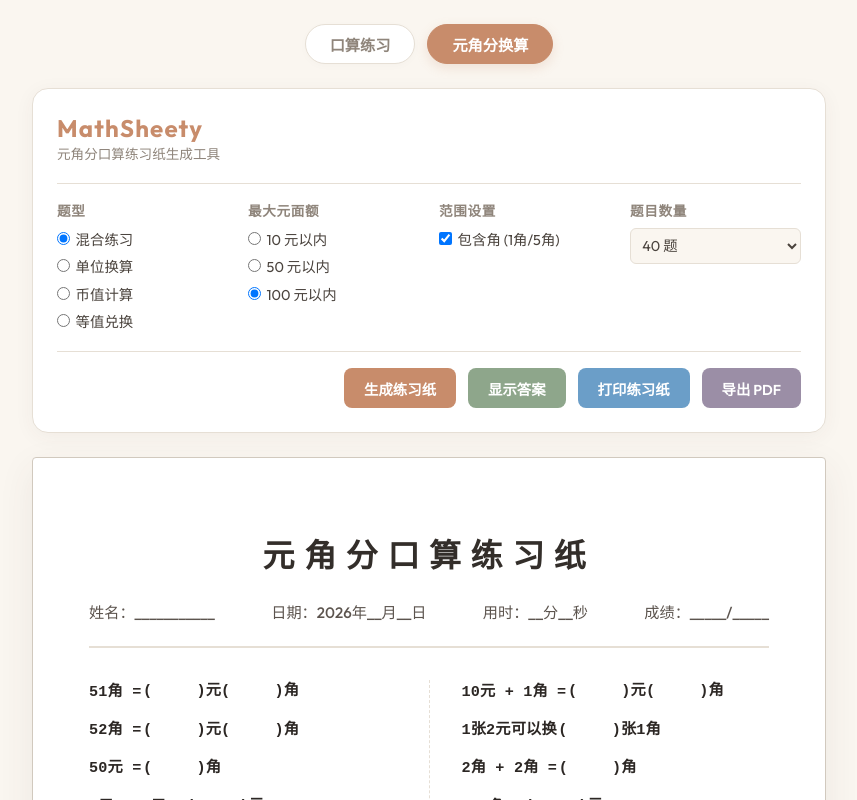
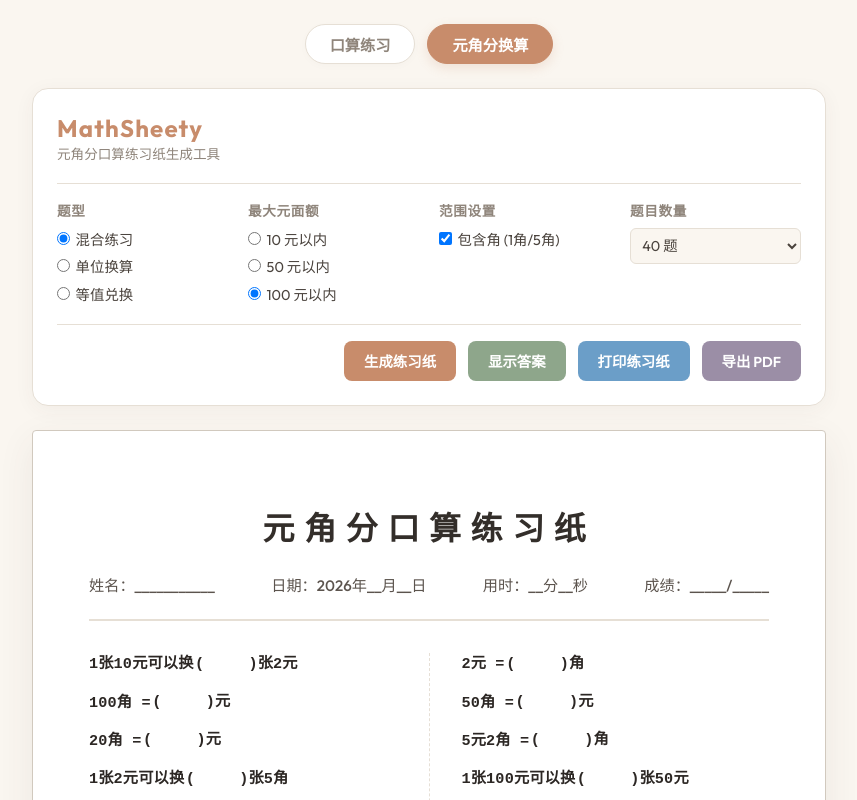
Before and after one commit to lulalulaluobo/MathSheety, a website: page currency.html in a window 1280 px wide. Both pictures are taken after a click on the button "生成练习纸". Shown: the top 800 px of the page, without its empty margins (211-1068 px from the left). Drawn offline with Linux system fonts and the light colour scheme.

Commit message:
refactor: remove Value Calculation (arithmetic) question type

```diff
--- a/currency.html
+++ b/currency.html
@@ -25,7 +25,6 @@
         <div class="radio-group">
           <label><input type="radio" name="op-type" value="mix" checked> 混合练习</label>
           <label><input type="radio" name="op-type" value="convert"> 单位换算</label>
-          <label><input type="radio" name="op-type" value="arithmetic"> 币值计算</label>
           <label><input type="radio" name="op-type" value="exchange"> 等值兑换</label>
         </div>
       </div>
--- a/currency.js
+++ b/currency.js
@@ -92,117 +92,7 @@ function generateConversion(maxYuan, includeJiao) {
 }
 
 /**
- * 2. 币值加减法计算生成
- */
-function generateArithmetic(maxYuan, includeJiao) {
-  const validYuans = YUAN_DENOMINATIONS.filter(v => v <= maxYuan);
-  const templates = [];
-
-  // A1: X元 + Y元 = ( )元
-  templates.push(() => {
-    // 确保加数和被加数和在合理范围内，且使用面额或常见组合
-    const a = randomChoice(validYuans.filter(v => v < maxYuan));
-    const b = randomChoice(validYuans.filter(v => v <= maxYuan - a));
-    return {
-      expr: `${a}元 + ${b}元 = `,
-      ansHtml: `( <span class="ans-val">${a + b}</span> )元`,
-      key: `arith_y_add_${a}_${b}`
-    };
-  });
-
-  // A2: X元 - Y元 = ( )元
-  templates.push(() => {
-    const a = randomChoice(validYuans.filter(v => v > 1));
-    const b = randomChoice(validYuans.filter(v => v < a));
-    return {
-      expr: `${a}元 - ${b}元 = `,
-      ansHtml: `( <span class="ans-val">${a - b}</span> )元`,
-      key: `arith_y_sub_${a}_${b}`
-    };
-  });
-
-  // A3: X角 + Y角 = ( )角 (包含角)
-  if (includeJiao) {
-    templates.push(() => {
-      const a = randomChoice([1, 2, 5]);
-      const b = randomChoice([1, 2, 5]);
-      return {
-        expr: `${a}角 + ${b}角 = `,
-        ansHtml: `( <span class="ans-val">${a + b}</span> )角`,
-        key: `arith_j_add_${a}_${b}`
-      };
-    });
-  }
-
-  // A4: X角 - Y角 = ( )角 (包含角)
-  if (includeJiao) {
-    templates.push(() => {
-      const a = randomChoice([2, 5, 6]);
-      const b = randomChoice([1, 2, 5].filter(v => v < a));
-      return {
-        expr: `${a}角 - ${b}角 = `,
-        ansHtml: `( <span class="ans-val">${a - b}</span> )角`,
-        key: `arith_j_sub_${a}_${b}`
-      };
-    });
-  }
-
-  // A5: X元 + Y角 = ( )元( )角 (包含角)
-  if (includeJiao) {
-    templates.push(() => {
-      const yuan = randomChoice(validYuans.filter(v => v <= 20));
-      const jiao = randomChoice([1, 2, 5]);
-      return {
-        expr: `${yuan}元 + ${jiao}角 = `,
-        ansHtml: `( <span class="ans-val">${yuan}</span> )元( <span class="ans-val">${jiao}</span> )角`,
-        key: `arith_yj_mix_add_${yuan}_${jiao}`
-      };
-    });
-  }
-
-  // A6: X元Y角 - Z角 = ( )元( )角 (包含角，无退位)
-  if (includeJiao) {
-    templates.push(() => {
-      const yuan = randomChoice(validYuans.filter(v => v <= 10));
-      const jiao = randomChoice([5, 6, 8]);
-      const z = randomChoice([1, 2, 5].filter(v => v < jiao));
-      return {
-        expr: `${yuan}元${jiao}角 - ${z}角 = `,
-        ansHtml: `( <span class="ans-val">${yuan}</span> )元( <span class="ans-val">${jiao - z}</span> )角`,
-        key: `arith_yj_mix_sub_no_borrow_${yuan}_${jiao}_${z}`
-      };
-    });
-  }
-
-  // A7: X元 - Y角 = ( )角 或 ( )元( )角 (包含角，带退位)
-  if (includeJiao) {
-    templates.push(() => {
-      const yuan = randomChoice(validYuans.filter(v => v <= 10));
-      const jiao = randomChoice([1, 2, 5]);
-      if (yuan === 1) {
-        // 1元 - X角 = ( )角
-        return {
-          expr: `1元 - ${jiao}角 = `,
-          ansHtml: `( <span class="ans-val">${10 - jiao}</span> )角`,
-          key: `arith_yj_mix_sub_borrow_1_${jiao}`
-        };
-      } else {
-        // X元 - Y角 = (X-1)元(10-Y)角
-        return {
-          expr: `${yuan}元 - ${jiao}角 = `,
-          ansHtml: `( <span class="ans-val">${yuan - 1}</span> )元( <span class="ans-val">${10 - jiao}</span> )角`,
-          key: `arith_yj_mix_sub_borrow_x_${yuan}_${jiao}`
-        };
-      }
-    });
-  }
-
-  const t = randomChoice(templates);
-  return t();
-}
-
-/**
- * 3. 面额等值兑换题目生成
+ * 2. 面额等值兑换题目生成
  */
 function generateExchange(maxYuan, includeJiao) {
   const templates = [];
@@ -302,17 +192,13 @@ function renderWorksheet() {
     // 题型分发
     if (opType === 'convert') {
       q = generateConversion(maxYuan, includeJiao);
-    } else if (opType === 'arithmetic') {
-      q = generateArithmetic(maxYuan, includeJiao);
     } else if (opType === 'exchange') {
       q = generateExchange(maxYuan, includeJiao);
     } else {
       // 混合
       const rand = Math.random();
-      if (rand < 0.4) {
+      if (rand < 0.5) {
         q = generateConversion(maxYuan, includeJiao);
-      } else if (rand < 0.8) {
-        q = generateArithmetic(maxYuan, includeJiao);
       } else {
         q = generateExchange(maxYuan, includeJiao);
       }
@@ -333,12 +219,10 @@ function renderWorksheet() {
     while (questions.length < count && protection < 200) {
       let q;
       if (opType === 'convert') q = generateConversion(maxYuan, includeJiao);
-      else if (opType === 'arithmetic') q = generateArithmetic(maxYuan, includeJiao);
       else if (opType === 'exchange') q = generateExchange(maxYuan, includeJiao);
       else {
         const rand = Math.random();
-        if (rand < 0.4) q = generateConversion(maxYuan, includeJiao);
-        else if (rand < 0.8) q = generateArithmetic(maxYuan, includeJiao);
+        if (rand < 0.5) q = generateConversion(maxYuan, includeJiao);
         else q = generateExchange(maxYuan, includeJiao);
       }
       questions.push(q);
@@ -443,7 +327,6 @@ if (typeof window !== 'undefined') {
 if (typeof module !== 'undefined' && module.exports) {
   module.exports = {
     generateConversion,
-    generateArithmetic,
     generateExchange
   };
 }
```
Also changed, not shown: tests/currency.test.js (+1 -11 lines).
